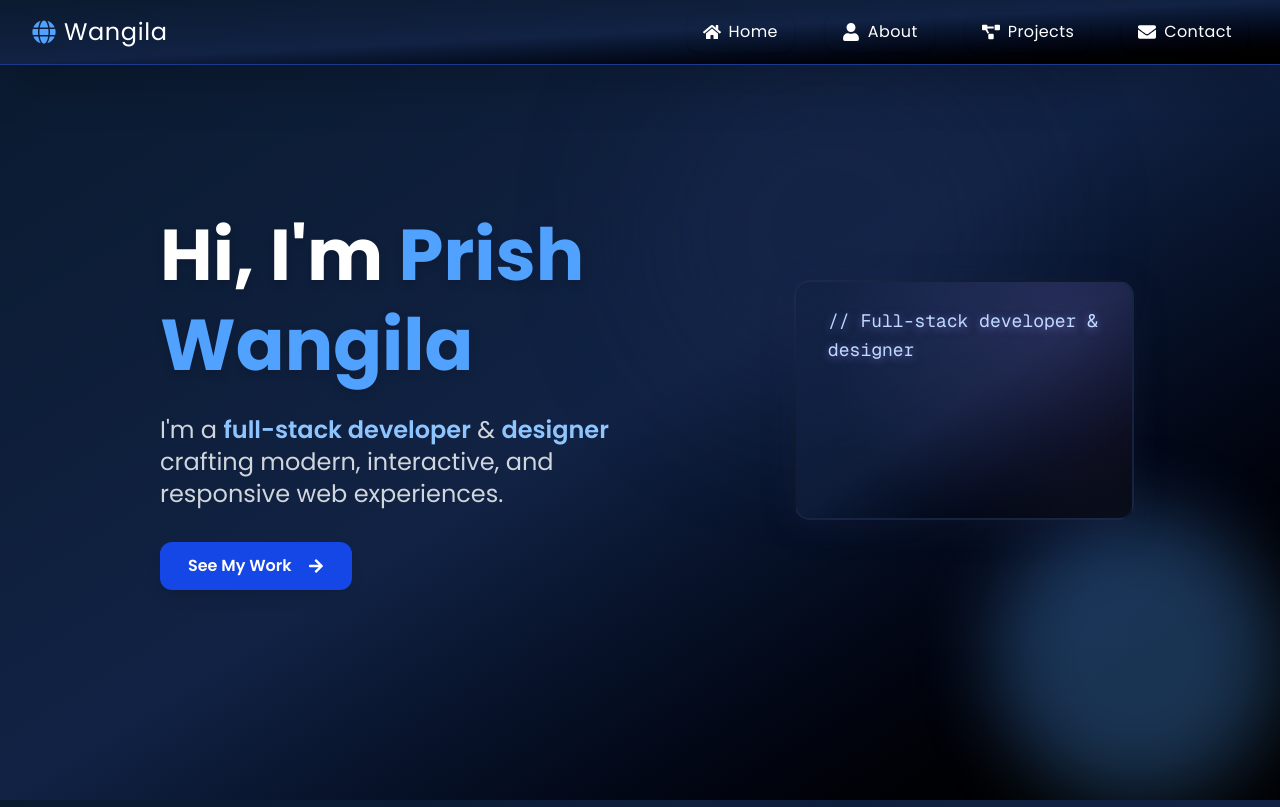
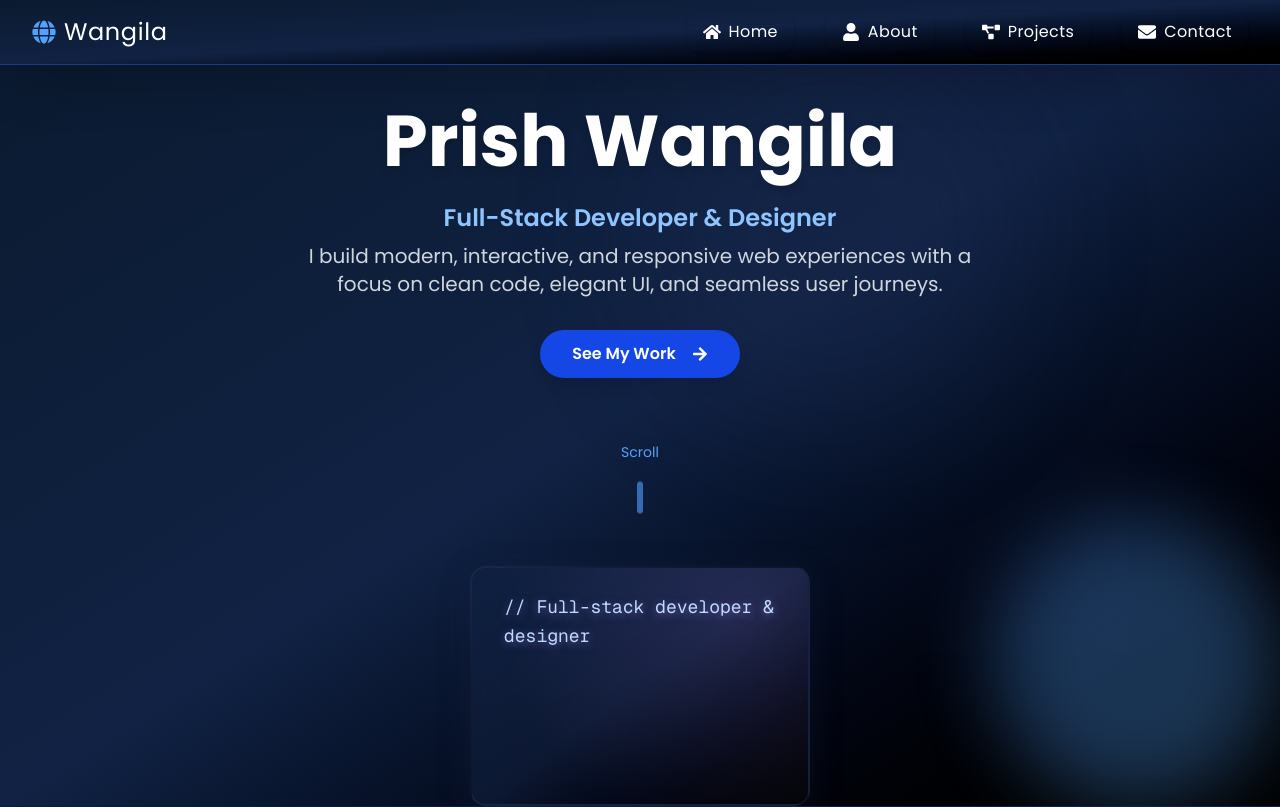
Before and after one commit to WangilaPrish/wangila_prish, a Next.js app in the folder wangila_portfolio/: page / in a window 1280 px wide. Shown: the top 807 px of the page. Built offline with nearby package versions, Linux system fonts and the light colour scheme.

Commit message:
fix: update Hero component layout and styling for improved structure and visual hierarchy

```diff
--- a/wangila_portfolio/src/components/Hero.tsx
+++ b/wangila_portfolio/src/components/Hero.tsx
@@ -61,7 +61,7 @@ function AnimatedCode() {
 export default function Hero() {
     return (
         <section
-            className="relative flex flex-col md:flex-row justify-center items-center min-h-screen px-6 md:px-16 bg-gradient-to-br from-[var(--primary-color)] via-[#112244] to-black overflow-hidden"
+            className="relative flex flex-col justify-center items-center min-h-screen px-6 md:px-16 bg-gradient-to-br from-[var(--primary-color)] via-[#112244] to-black overflow-hidden"
         >
             {/* Animated background shapes */}
             <div className="absolute inset-0 pointer-events-none z-0">
@@ -69,24 +69,32 @@ export default function Hero() {
                 <div className="absolute bottom-0 right-0 w-72 h-72 bg-blue-400 opacity-20 rounded-full blur-2xl animate-pulse" />
             </div>
 
-            <div className="relative z-10 flex-1 flex flex-col justify-center items-start md:ml-16 lg:ml-24">
-                <h1 className="text-5xl md:text-7xl font-extrabold mb-6 leading-tight text-white drop-shadow-lg animate-fade-in">
-                    Hi, I'm <span className="text-blue-400">Prish Wangila</span>
+            <div className="relative z-10 flex flex-col items-center justify-center w-full max-w-3xl mx-auto text-center pt-24 pb-16">
+                <h1 className="text-5xl md:text-7xl font-extrabold mb-4 leading-tight text-white drop-shadow-lg animate-fade-in">
+                    Prish Wangila
                 </h1>
-                <p className="text-lg md:text-2xl mb-8 max-w-xl text-gray-300 animate-fade-in delay-100">
-                    I'm a <span className="text-blue-300 font-semibold">full-stack developer</span> & <span className="text-blue-300 font-semibold">designer</span> crafting modern, interactive, and responsive web experiences.
+                <div className="text-lg md:text-2xl text-blue-300 font-semibold mb-2 animate-fade-in delay-100">
+                    Full-Stack Developer & Designer
+                </div>
+                <p className="text-base md:text-xl mb-8 max-w-2xl text-gray-300 animate-fade-in delay-200">
+                    I build modern, interactive, and responsive web experiences with a focus on clean code, elegant UI, and seamless user journeys.
                 </p>
                 <Link
                     href="/#projects"
                     scroll={true}
-                    className="inline-flex items-center gap-2 px-7 py-3 bg-blue-700 hover:bg-blue-800 rounded-xl text-white font-semibold shadow-lg transition-all duration-200 hover:scale-105 focus:outline-none focus:ring-2 focus:ring-blue-400 animate-fade-in delay-200"
+                    className="inline-flex items-center gap-2 px-8 py-3 bg-blue-700 hover:bg-blue-800 rounded-full text-white font-semibold shadow-lg transition-all duration-200 hover:scale-105 focus:outline-none focus:ring-2 focus:ring-blue-400 animate-fade-in delay-300"
                 >
                     See My Work <FaArrowRight className="ml-2" />
                 </Link>
+                {/* Scroll indicator */}
+                <div className="mt-16 flex flex-col items-center animate-fade-in delay-500">
+                    <span className="text-blue-400 text-sm mb-2">Scroll</span>
+                    <span className="w-1.5 h-8 bg-blue-400 rounded-full opacity-60 animate-bounce" />
+                </div>
             </div>
 
-            {/* Animated code snippet on the right */}
-            <div className="relative z-10 flex-1 flex justify-center items-center mt-12 md:mt-0 md:ml-12">
+            {/* Animated code snippet below hero, visually secondary */}
+            <div className="relative z-10 flex justify-center items-center w-full mt-2 md:mt-0">
                 <AnimatedCode />
             </div>
 
@@ -101,6 +109,15 @@ export default function Hero() {
                 }
                 .delay-100 { animation-delay: 0.1s; }
                 .delay-200 { animation-delay: 0.2s; }
+                .delay-300 { animation-delay: 0.3s; }
+                .delay-500 { animation-delay: 0.5s; }
+                @keyframes bounce {
+                    0%, 100% { transform: translateY(0); }
+                    50% { transform: translateY(12px); }
+                }
+                .animate-bounce {
+                    animation: bounce 1.2s infinite;
+                }
             `}</style>
         </section>
     );
```
